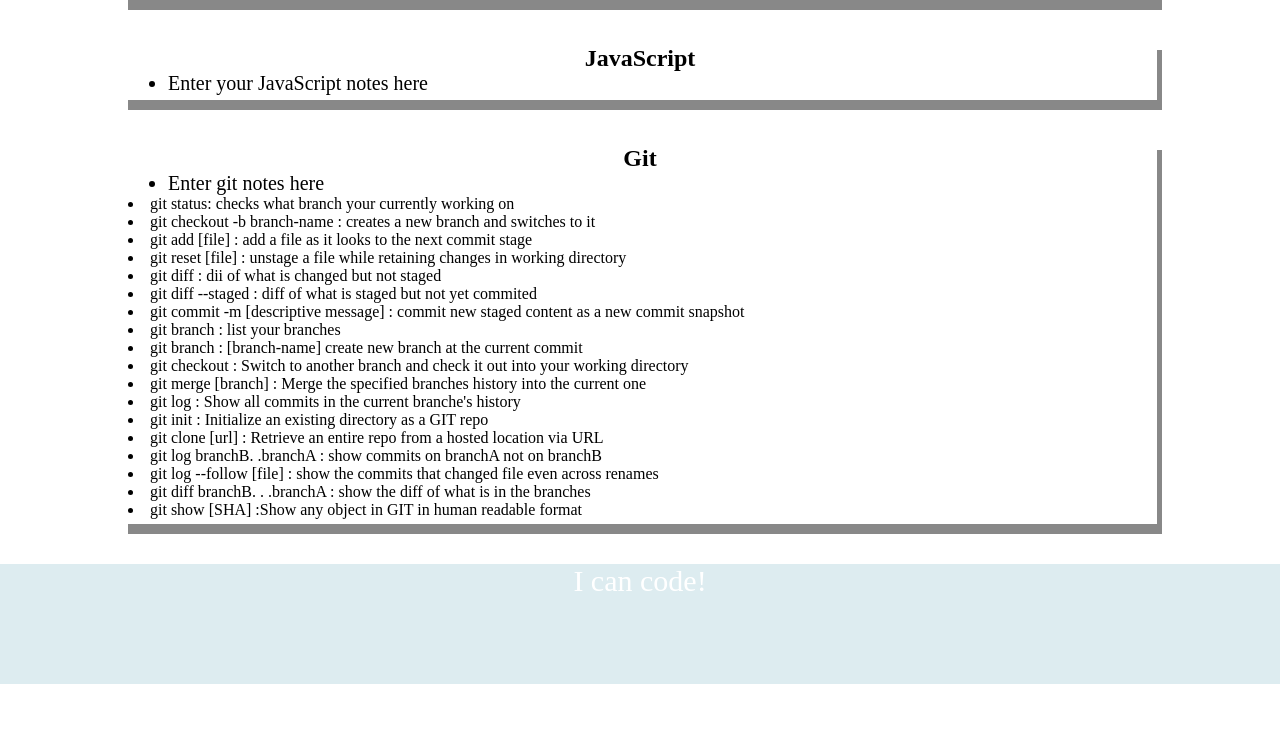
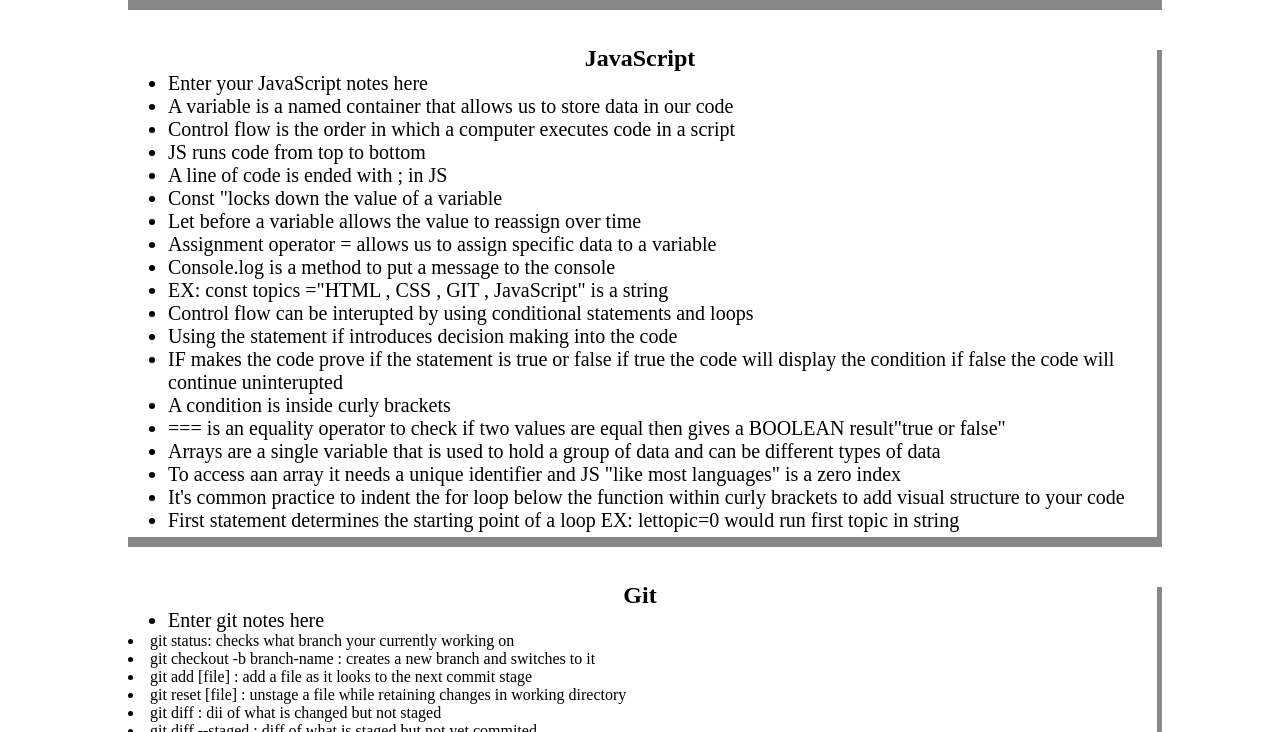
Before and after one commit to sbaird22/prework-study-guide, a plain HTML site: page index.html in a window 1280 px wide. Shown: the part 500-1232 px from the top of the page. Before the commit the page ends 1184 px from the top, so only its background shows below. Drawn offline with Linux system fonts and the light colour scheme.

Commit message:
Added README file

```diff
--- a/index.html
+++ b/index.html
@@ -40,6 +40,25 @@
       <h2>JavaScript</h2>
       <ul>
         <li>Enter your JavaScript notes here</li>
+        <li>A variable is a named container that allows us to store data in our code</li>
+        <li>Control flow is the order in which a computer executes code in a script</li>
+        <li>JS runs code from top to bottom</li>
+        <li>A line of code is ended with ; in JS</li>
+        <li>Const "locks down the value of a variable</li>
+        <li>Let before a variable allows the value to reassign over time</li>
+        <li>Assignment operator = allows us to assign specific data to a variable</li>
+        <li>Console.log is a method to put a message to the console</li>
+        <li>EX: const topics ="HTML , CSS , GIT , JavaScript" is a string</li>
+        <li>Control flow can be interupted by using conditional statements and loops</li>
+        <li>Using the statement if introduces decision making into the code</li>
+        <li>IF makes the code prove if the statement is true or false if true the code will display the condition if false the code will continue uninterupted</li>
+        <li>A condition is inside curly brackets</li>
+        <li>=== is an equality operator to check if two values are equal then gives a BOOLEAN result"true or false"</li>
+        <li>Arrays are a single variable that is used to hold a group of data and can be different types of data</li>
+        <li>To access aan array it needs a unique identifier and JS "like most languages" is a zero index</li>
+        <li>It's common practice to indent the for loop below the function within curly brackets to add visual structure to your code</li>
+        <li>First statement determines the starting point of a loop EX: lettopic=0 would run first topic in string </li>
+
       </section>
       <section class="card" id="git-section">
         <h2>Git</h2>
```
Also changed, not shown: 1 other file.
